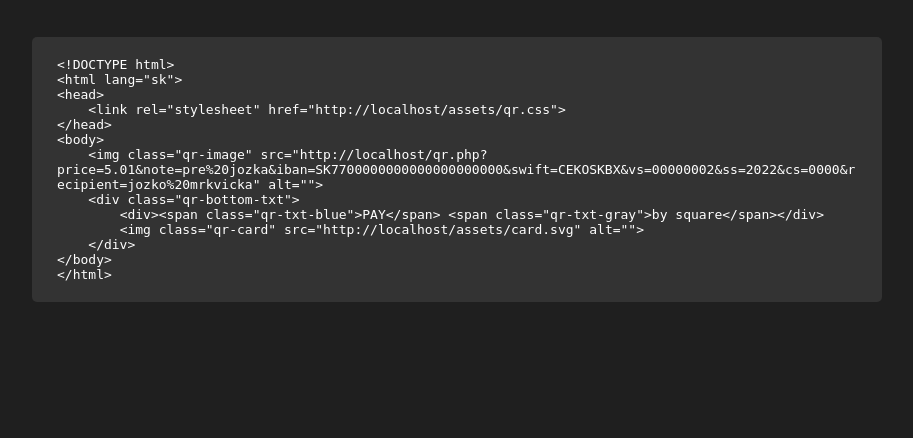
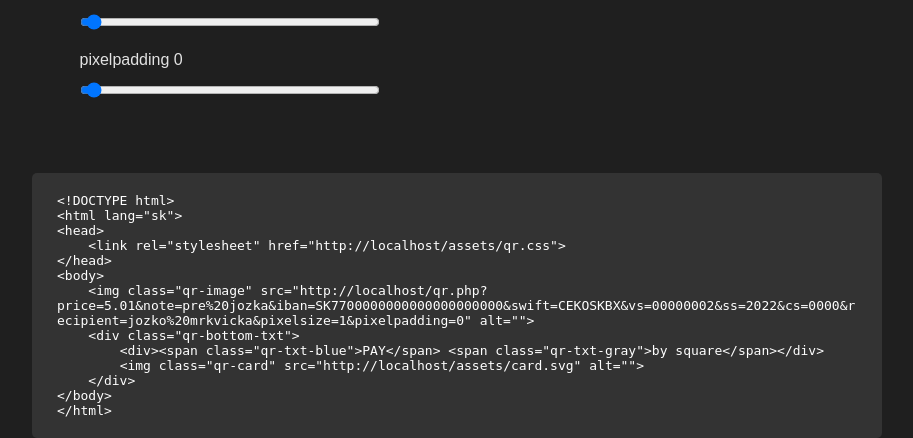
Before and after one commit to slatinsky/php-pay-by-square, a PHP site: page / in a window 1280 px wide. Shown: the part 643-1081 px from the top of the page, without its empty margins (183-1096 px from the left). Before the commit the page ends 945 px from the top, so only its background shows below. Run offline with PHP 8.4, Linux system fonts and the light colour scheme.

Commit message:
add pixelsize and pixelpadding

```diff
--- a/assets/qr-demo.css
+++ b/assets/qr-demo.css
@@ -66,3 +66,7 @@
 a:hover {
     text-decoration: underline;
 }
+
+img.active {
+    image-rendering: unset !important;
+}
--- a/index.html
+++ b/index.html
@@ -37,10 +37,16 @@
             <label for="cs">CS</label>
             <input type="text" id="cs" name="cs" value="0000" />
 
+            <label for="cs">pixelsize <span id="pixelsize-preview"></span></label>
+            <input type="range" id="pixelsize" name="pixelsize" min="1" max="50" value="1" step="1" />
+
+            <label for="cs">pixelpadding <span id="pixelpadding-preview"></span></label>
+            <input type="range" id="pixelpadding" name="pixelpadding" min="0" max="50" value="0" step="1" />
+
 
         </div>
         <div>
-            <img class="qr-image" src="/qr.php?price=5.01&note=jozko+mrkvicka&iban=SK7700000000000000000000&swift=CEKOSKBX&vs=00000002&ss=2022&cs=0000" alt="">
+            <img class="qr-image" src="javascript:void(0)" alt="">
             <div class="qr-bottom-txt">
                 <div><span class="qr-txt-blue">PAY</span> <span class="qr-txt-gray">by square</span></div>
                 <img class="qr-card" src="/assets/card.svg" alt="">
@@ -53,17 +59,33 @@
 
 
     <script>
+        const price = document.querySelector('#price');
+        const note = document.querySelector('#note');
+        const recipient = document.querySelector('#recipient');
+        const iban = document.querySelector('#iban');
+        const swift = document.querySelector('#swift');
+        const vs = document.querySelector('#vs');
+        const ss = document.querySelector('#ss');
+        const cs = document.querySelector('#cs');
+        const pixelsize = document.querySelector('#pixelsize');
+        const pixelpadding = document.querySelector('#pixelpadding');
+        const pixelpaddingpreview = document.querySelector('#pixelpadding-preview');
+        const pixelsizepreview = document.querySelector('#pixelsize-preview');
+
+
+        pixelsize.addEventListener('focus', () => {
+            document.querySelector('.qr-image').classList.add('active');
+        });
+        pixelsize.addEventListener('blur', () => {
+            document.querySelector('.qr-image').classList.remove('active');
+        });
+
+
         function refreshCode() {
-            const price = document.querySelector('#price').value;
-            const note = document.querySelector('#note').value;
-            const recipient = document.querySelector('#recipient').value;
-            const iban = document.querySelector('#iban').value;
-            const swift = document.querySelector('#swift').value;
-            const vs = document.querySelector('#vs').value;
-            const ss = document.querySelector('#ss').value;
-            const cs = document.querySelector('#cs').value;
+            pixelsizepreview.innerText = pixelsize.value;
+            pixelpaddingpreview.innerText = pixelpadding.value;
 
-            const qrCode = `${window.location.origin}/qr.php?price=${encodeURIComponent(price)}&note=${encodeURIComponent(note)}&iban=${encodeURIComponent(iban)}&swift=${encodeURIComponent(swift)}&vs=${encodeURIComponent(vs)}&ss=${encodeURIComponent(ss)}&cs=${encodeURIComponent(cs)}&recipient=${encodeURIComponent(recipient)}`;
+            const qrCode = `${window.location.origin}/qr.php?price=${encodeURIComponent(price.value)}&note=${encodeURIComponent(note.value)}&iban=${encodeURIComponent(iban.value)}&swift=${encodeURIComponent(swift.value)}&vs=${encodeURIComponent(vs.value)}&ss=${encodeURIComponent(ss.value)}&cs=${encodeURIComponent(cs.value)}&recipient=${encodeURIComponent(recipient.value)}&pixelsize=${encodeURIComponent(pixelsize.value)}&pixelpadding=${encodeURIComponent(pixelpadding.value)}`;
             const qrImage = document.querySelector('.qr-image');
             qrImage.src = qrCode;
 
--- a/qr.php
+++ b/qr.php
@@ -184,6 +184,37 @@
 	$ss = '';
 
 
+// pixelsize input
+// 1-50 (default 1)
+if (isset($_GET['pixelsize']))
+	$pixelsize = $_GET['pixelsize'];
+else
+	$pixelsize = 1;
+
+// validate pixelsize
+// check if numeric
+if (!is_numeric($pixelsize))
+	$pixelsize = 1;
+else if ($pixelsize < 1)
+	$pixelsize = 1;
+else if ($pixelsize > 50)
+	$pixelsize = 50;
+
+// pixelpadding input
+// 0-50 (default 0)
+if (isset($_GET['pixelpadding']))
+	$pixelpadding = $_GET['pixelpadding'];
+else
+	$pixelpadding = 0;
+
+// validate pixelpadding
+if (!is_numeric($pixelpadding))
+	$pixelpadding = 0;
+else if ($pixelpadding < 0)
+	$pixelpadding = 0;
+else if ($pixelpadding > 50)
+	$pixelpadding = 50;
+
 
 
 // TODO: validate input
@@ -253,4 +284,4 @@
  *   Availability: https://github.com/t0k4rt/phpqrcode
 ***************************************************************************************/
 include('phpqrcode/qrlib.php');
-QRcode::png($d, false, QR_ECLEVEL_L, 1, 0);
+QRcode::png($d, false, QR_ECLEVEL_L, $pixelsize, $pixelpadding);
```
Also changed, not shown: README.md.
